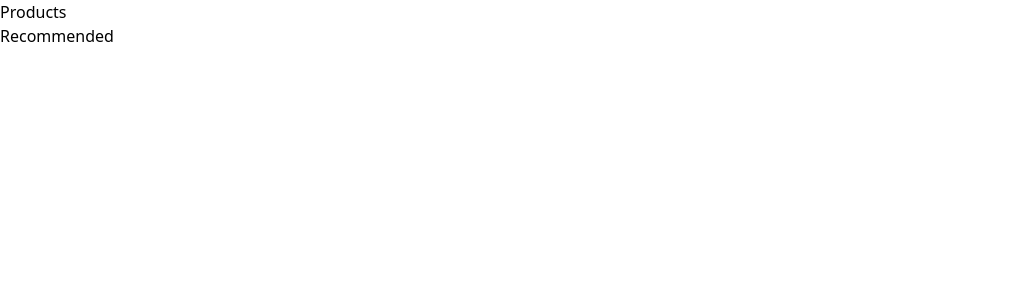
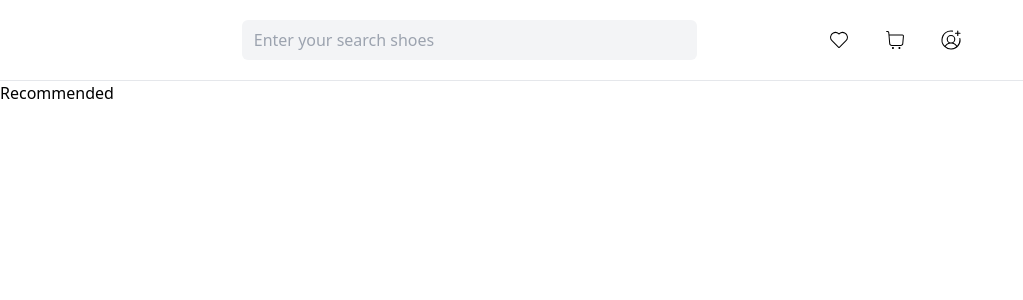
Before and after one commit to rkzahidhassandipu/E-Commerce-Search-and-Filtering-, a React (Create React App) app: page / in a window 1280 px wide. Shown: the top 300 px of the page, without its empty margins (0-1023 px from the left). Built offline with nearby package versions, Linux system fonts and the light colour scheme.

Commit message:
products section start

```diff
--- a/src/Product/Products.js
+++ b/src/Product/Products.js
@@ -2,7 +2,9 @@ import React from 'react'
 
 const Products = () => {
   return (
-    <div>Products</div>
+    <div>
+
+    </div>
   )
 }
 
--- a/src/components/Navbar.jsx
+++ b/src/components/Navbar.jsx
@@ -5,7 +5,24 @@ import {Link} from "react-router-dom"
 
 const Navbar = () => {
   return (
-    <div></div>
+    <div className='w-full border-b'>
+        <nav className='w-4/5 mx-auto py-5 flex justify-around items-center '>
+        <div className='w-2/3 flex justify-center'>
+            <input className='px-3 w-2/3 py-2 bg-gray-100 rounded-md outline-none' type='text' placeholder='Enter your search shoes' />
+        </div>
+        <div className='flex w-1/3'>
+            <a href="">
+                <CiHeart className='text-2xl font-bold mx-4' />
+            </a>
+            <a href="">
+                <CiShoppingCart className='text-2xl font-bold mx-4' />
+            </a>
+            <a href="">
+                <PiUserCirclePlusLight className='text-2xl font-bold mx-4' />
+            </a>
+        </div>
+    </nav>
+    </div>
   )
 }
 
```
